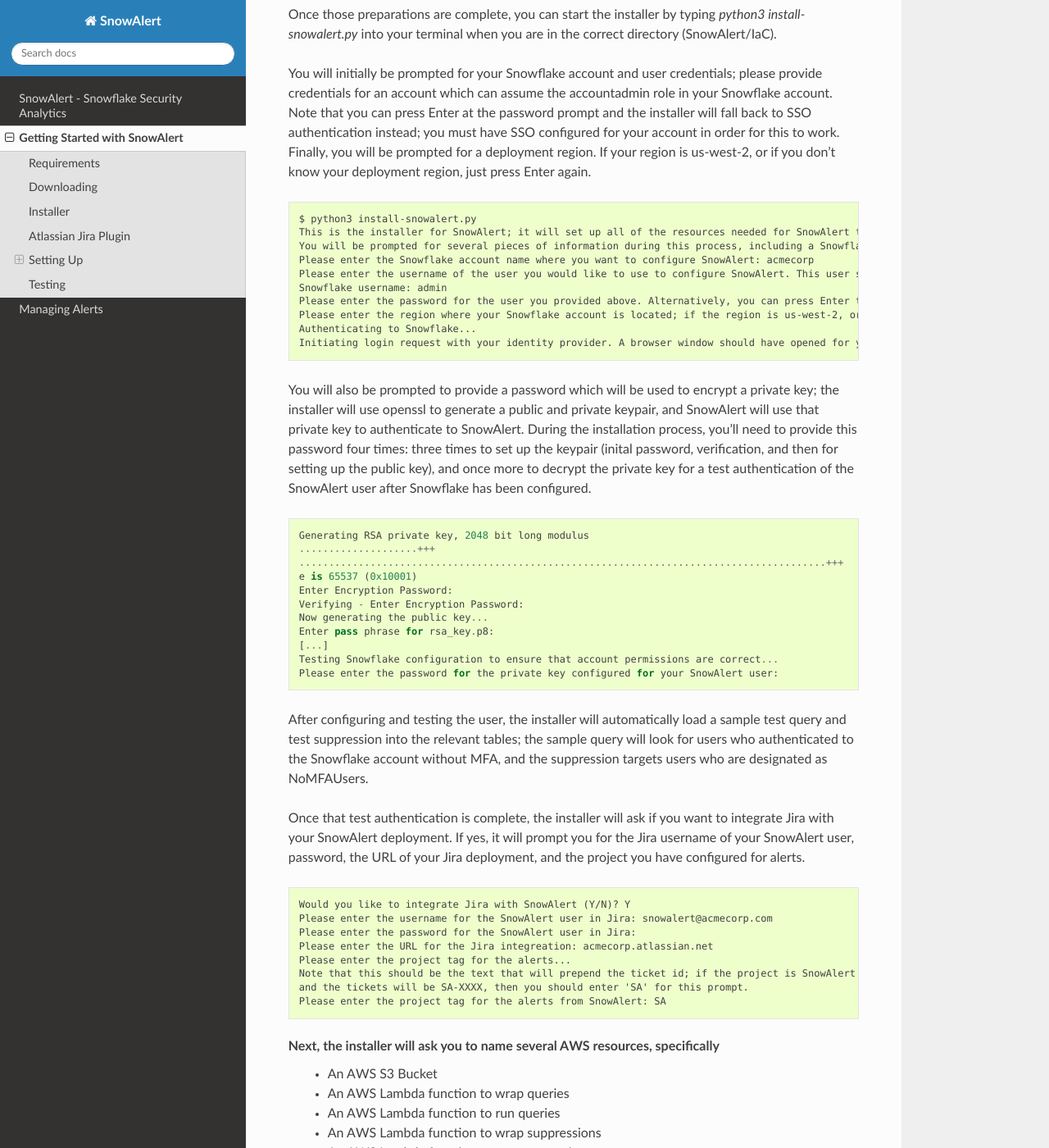
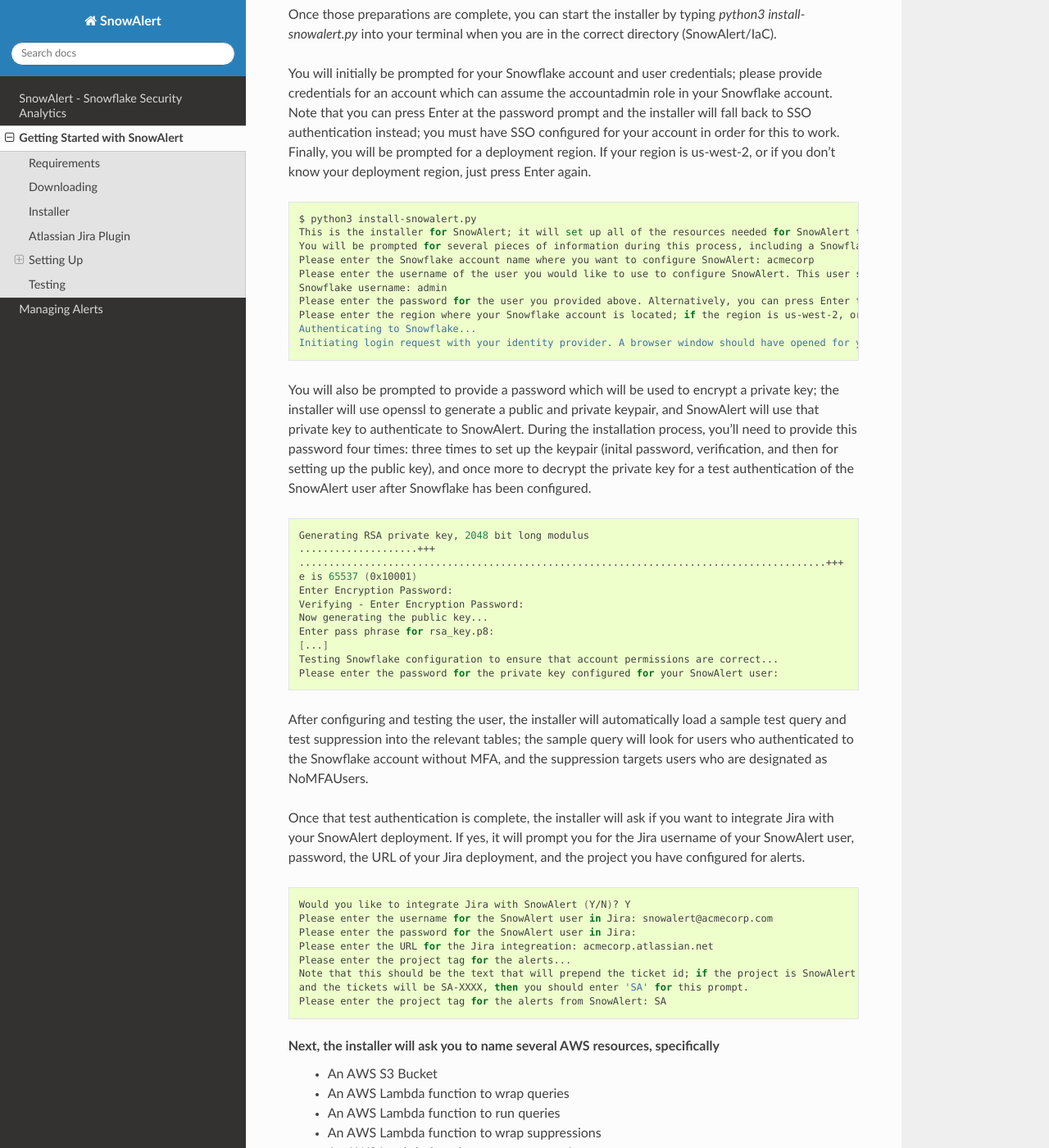
Before and after one commit to snowflakedb/SnowAlert, a Sphinx documentation site: the page built from docs/getting_started.rst, in a window 1280 px wide and 1400 px high, scrolled down 1195 px. Shown: the whole window at 82% size. Built offline with Sphinx 7.4.7 and the Read the Docs theme 2.0.0, drawn with Linux system fonts in a browser that asks for light colours; some of the changed text lies outside the part shown.

Commit message:
Code block testing

```diff
--- a/docs/getting_started.rst
+++ b/docs/getting_started.rst
@@ -22,7 +22,7 @@
 Before you start the installer, you should verify that the AWS CLI, Docker, and Terraform are all installed and usable. This will involve setting the required variables in SnowAlert/IaC/aws.tf to configure the AWS provider for terraform (see https://www.terraform.io/docs/providers/aws/index.html for details). SnowAlert will use two different providers: the AWS provider, and the local provider.
 An example `aws.tf` file looks like this:
 
-.. code::
+.. code-block:: bash
 
     provider "aws" {
         region     = "us-west-2"
@@ -42,7 +42,7 @@
 
 You will initially be prompted for your Snowflake account and user credentials; please provide credentials for an account which can assume the accountadmin role in your Snowflake account. Note that you can press Enter at the password prompt and the installer will fall back to SSO authentication instead; you must have SSO configured for your account in order for this to work. Finally, you will be prompted for a deployment region. If your region is us-west-2, or if you don't know your deployment region, just press Enter again.
 
-.. code::
+.. code-block:: bash
 
     $ python3 install-snowalert.py
     This is the installer for SnowAlert; it will set up all of the resources needed for SnowAlert to run.
@@ -57,7 +57,7 @@
 
 You will also be prompted to provide a password which will be used to encrypt a private key; the installer will use openssl to generate a public and private keypair, and SnowAlert will use that private key to authenticate to SnowAlert. During the installation process, you'll need to provide this password four times: three times to set up the keypair (inital password, verification, and then for setting up the public key), and once more to decrypt the private key for a test authentication of the SnowAlert user after Snowflake has been configured.
 
-.. code::
+.. code-block:: bash
 
     Generating RSA private key, 2048 bit long modulus
     ....................+++
@@ -75,7 +75,7 @@
 
 Once that test authentication is complete, the installer will ask if you want to integrate Jira with your SnowAlert deployment. If yes, it will prompt you for the Jira username of your SnowAlert user, password, the URL of your Jira deployment, and the project you have configured for alerts.
 
-.. code::
+.. code-block:: bash
 
     Would you like to integrate Jira with SnowAlert (Y/N)? Y
     Please enter the username for the SnowAlert user in Jira: snowalert@acmecorp.com
@@ -97,7 +97,7 @@
 
 Each resource has a default name you can decide to use by pressing Enter at the prompt. S3 bucket names must be globally unique, so the default name will include a GUID.
 
-.. code::
+.. code-block:: bash
 
     You will now be prompted to name several AWS resources: an Amazon S3 bucket, and the lambda functions which will execute the work of SnowAlert.
     The AWS S3 bucket must have a globally unique name. If it turns out the name you select is not globally unique, you can change it without running
@@ -122,7 +122,7 @@
 After configuring the AWS resources, the installer will automatically invoke the Query Wrapper and Suppression Wrapper functions; this should run the sample query that was loaded during Snowflake configuration. Since the SnowAlert user authenticated to Snowflake during configuration and does not have MFA configured, this should result in an alert appearing in your alerts table. If Jira is configured, then the Jira alert handler will run, creating a ticket in the Jira project for the alert.
 
 Atlassian Jira Plugin
------------
+---------------------
 
 SnowAlert supports optional integration with Atlassian Jira, which will allow it to automatically create tickets in a specified Jira project for alerts that should be investigated. The Jira integration runs in a separate lambda which should run after the Query Wrapper and Suppression Wrapper lambdas have run.
 
```
